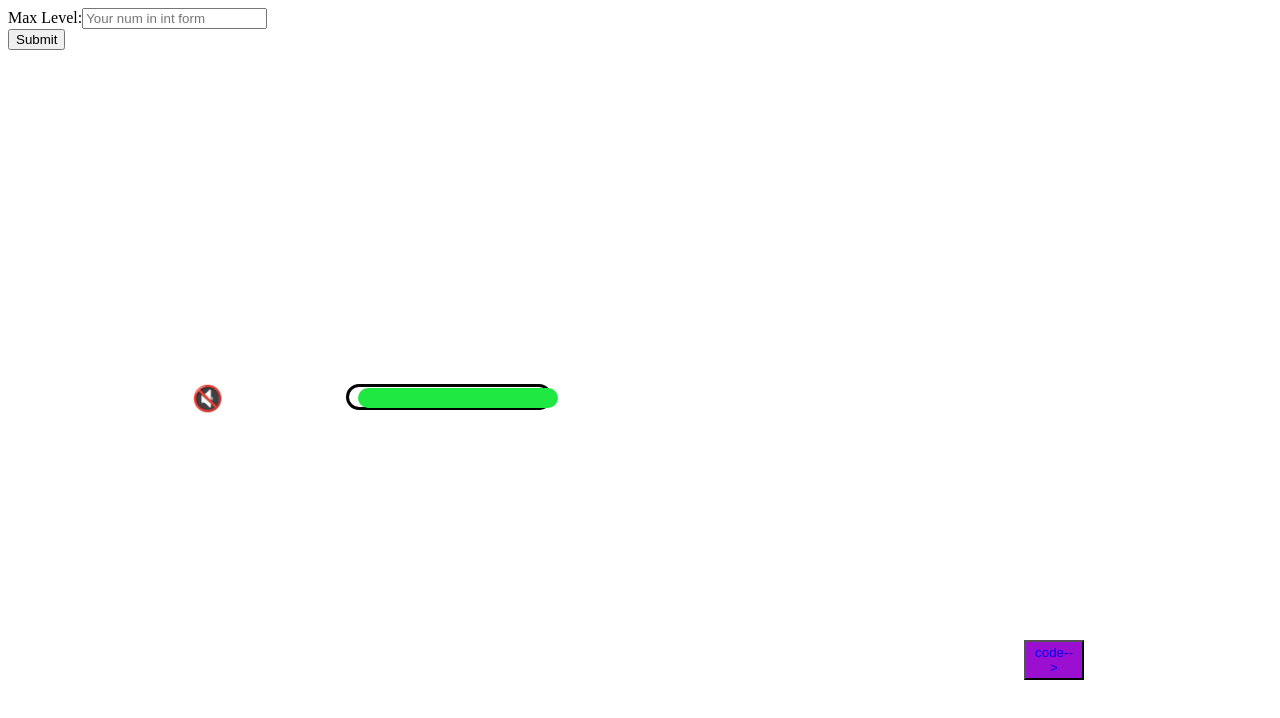
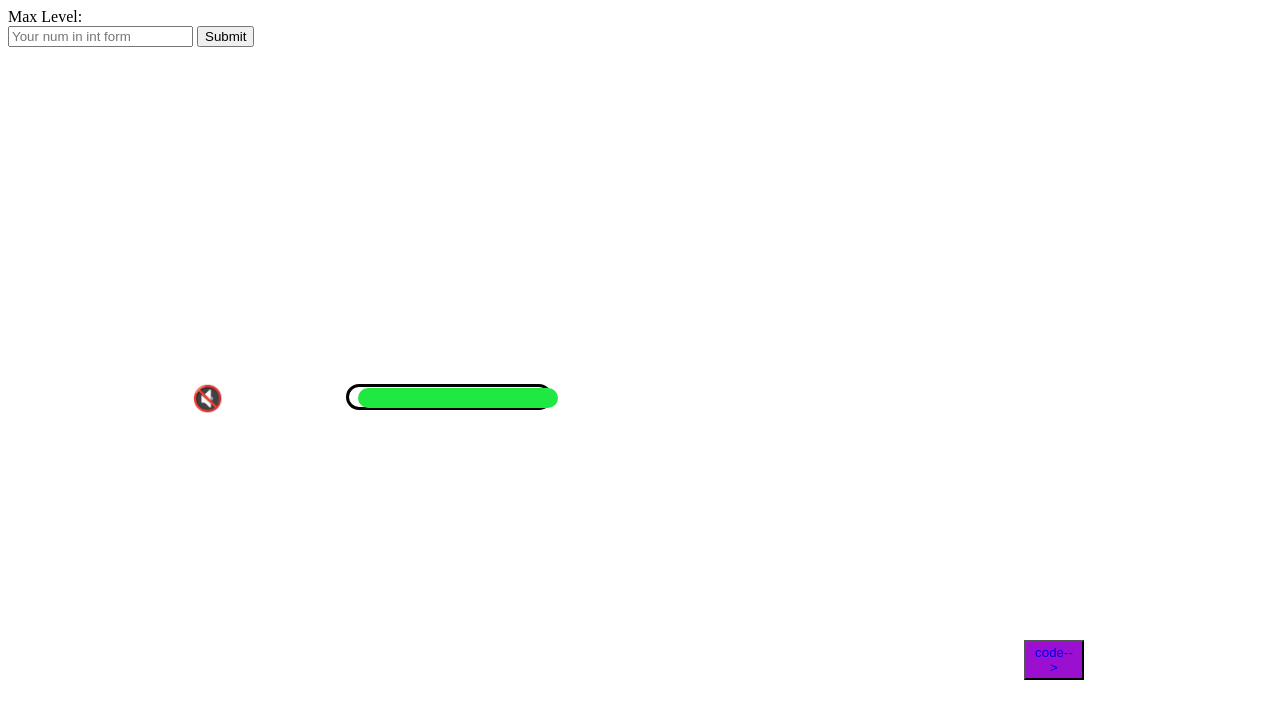
Before and after one commit to Yashasmonkeycoder/aupdown.github.io, a plain HTML site: page index.html in a window 1280 px wide. Drawn offline with Linux system fonts and the light colour scheme.

Commit message:
Update index.html

```diff
--- a/index.html
+++ b/index.html
@@ -4,8 +4,8 @@
     <style>
       body{
         background-color: white;
-        width: 300px;
-        height: 400px;
+        width: 250px;
+        height: 200px;
       }
       #borderb{
         width:200px;
```
